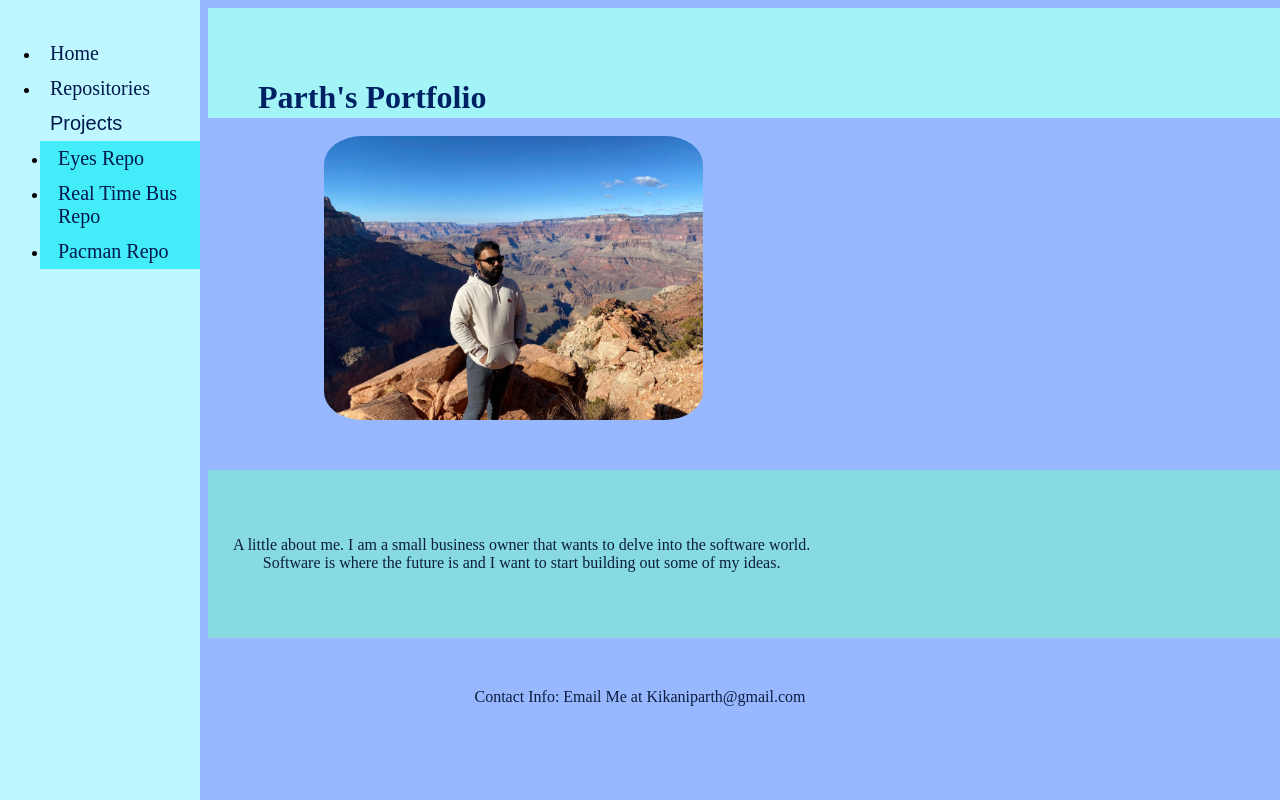
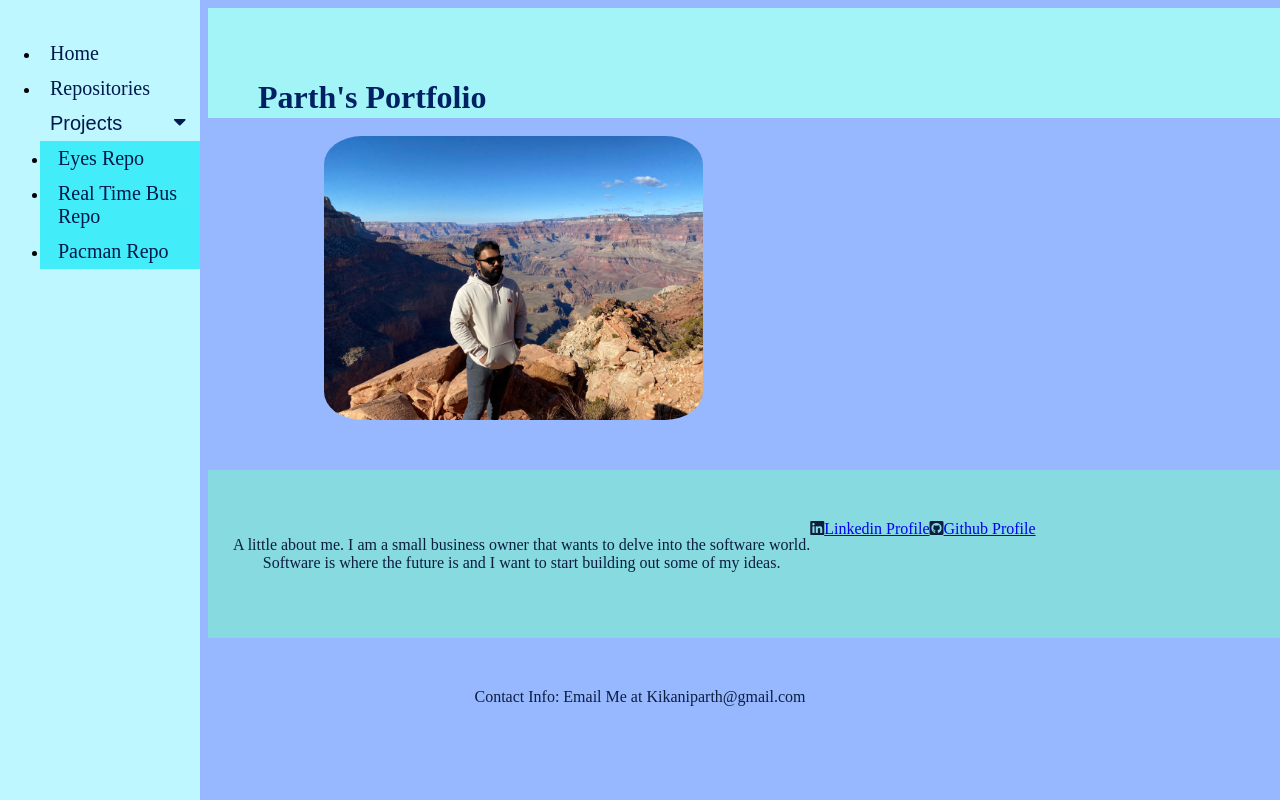
Before and after one commit to tron-stack/Portfolio, a plain HTML site: page index.html in a window 1280 px wide. Shown: the top 800 px of the page. Drawn offline with Linux system fonts and the light colour scheme.

Commit message:
Update index.html

```diff
--- a/index.html
+++ b/index.html
@@ -2,6 +2,7 @@
 <html id="portfolio">
 
 <link rel="stylesheet" href="Styles.css">
+<link href="https://cdnjs.cloudflare.com/ajax/libs/font-awesome/5.15.1/css/all.min.css" rel="stylesheet" crossorigin="anonymous" media="screen">
     <script src="Script.js"></script>
     <div class = "sidenav">
         <ul>
@@ -34,6 +35,12 @@
        Software is where the future is and I want to start building out some of my ideas.</p>
        <br>
 
+    <div id="button container>
+             <div id="button"><i class="fab fa-linkedin"><a href="https://www.linkedin.com/in/parth-k-37001886/">Linkedin Profile</a></i>
+      </div>
+      <div id="button"><i class="fab fa-github-square"><a href="https://github.com/tron-stack">Github Profile</a></i>
+
+</div>
 
   </body>
 
```
